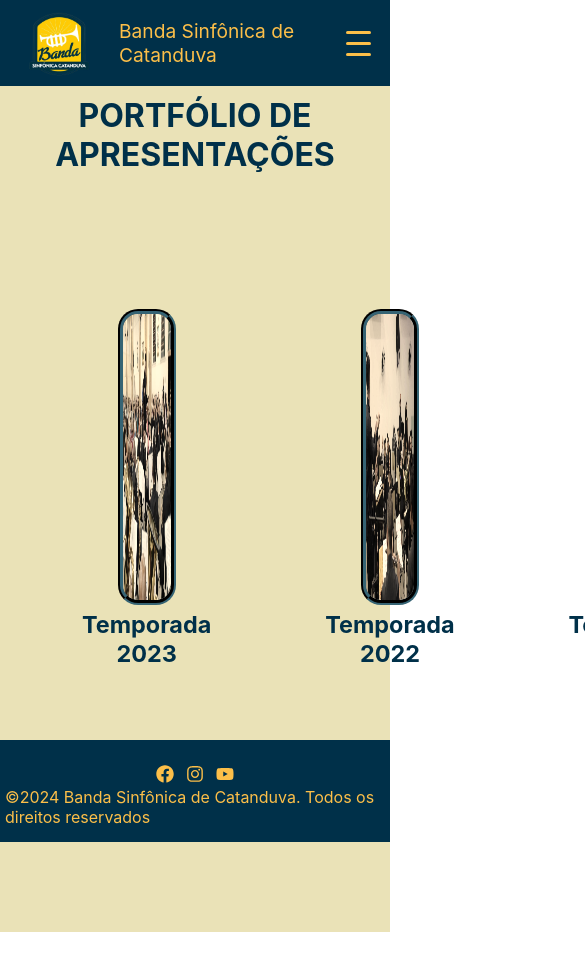
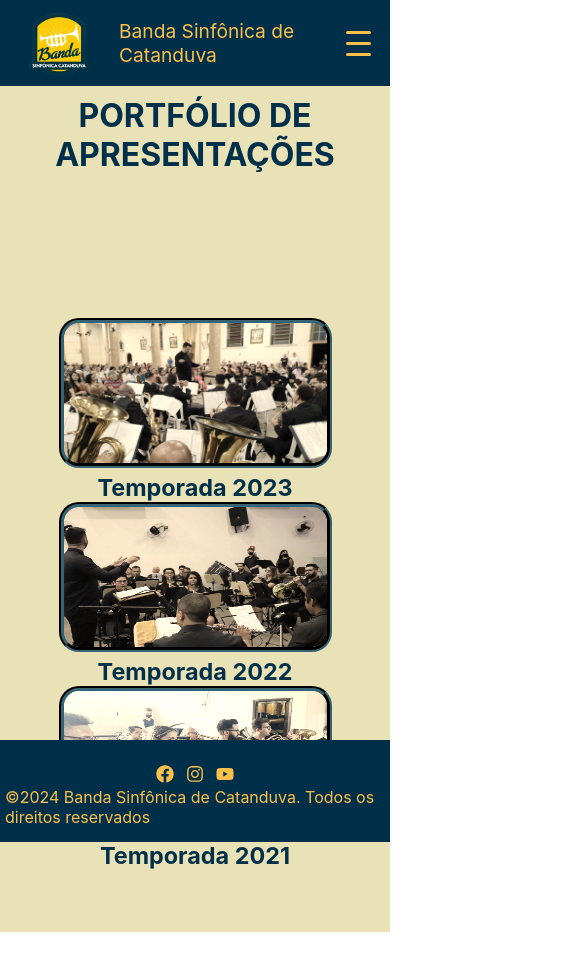
Before and after one commit to Rosi-SB/banda.sinfonica.catanduva, a React (Create React App) app: page /gallery in a window 390 px wide. Shown: the top 970 px of the page, 585 px wide, since content can reach past the window. Built offline with nearby package versions, Linux system fonts and the light colour scheme; the HTML template or start-up script is replaced by a standard one.

Commit message:
Update Gallery.module.css

```diff
--- a/src/pages/Gallery/Gallery.module.css
+++ b/src/pages/Gallery/Gallery.module.css
@@ -6,17 +6,12 @@
     --prussian: #003049;
 }
 .gallery{
-    padding-top: 10%;
+    padding-top: 5rem;
+    column-count: 3;
     width: 100%;
     height: 100vh;
-    display: flex;
 }
-.gallery div{
-   padding: 2rem;
-   flex-wrap: wrap;
-   margin-left: 50px;
 
-}
 .gallery img{
     width: 350px;
     height: 250px;
@@ -30,12 +25,17 @@
     font-size: 2rem;
 }
 @media (max-width: 768px) {
+    .gallery{
+        width: 100%;
+        column-count: 2;
+    }
     .gallery a{
         font-size: 16px;
     }
     .gallery img{
+        height: 250px;
         border-radius: 20px;
-        width: 80%;
+        width: 70%;
     }
 
 }
@@ -44,15 +44,11 @@
         font-size: 20px;
     }
     .gallery img{
-        height: 40%;
+        height: 150px;
         border-radius: 20px;
-        width: 45%;
-
+        width: 70%;
     }
-    .gallery img :hover{
-        background-color: var(--vanilla);
-    }
-    .gallery div{
+    .gallery{
         width: 100%;
         column-count: 1;
 
```
